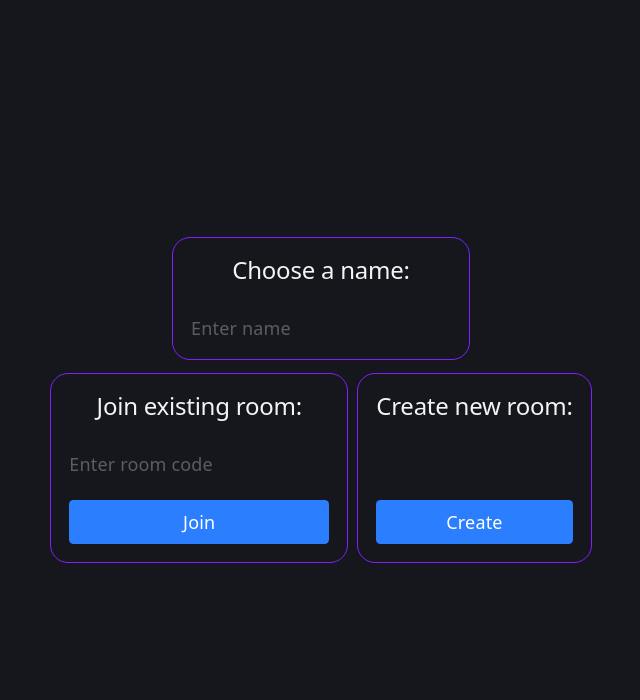
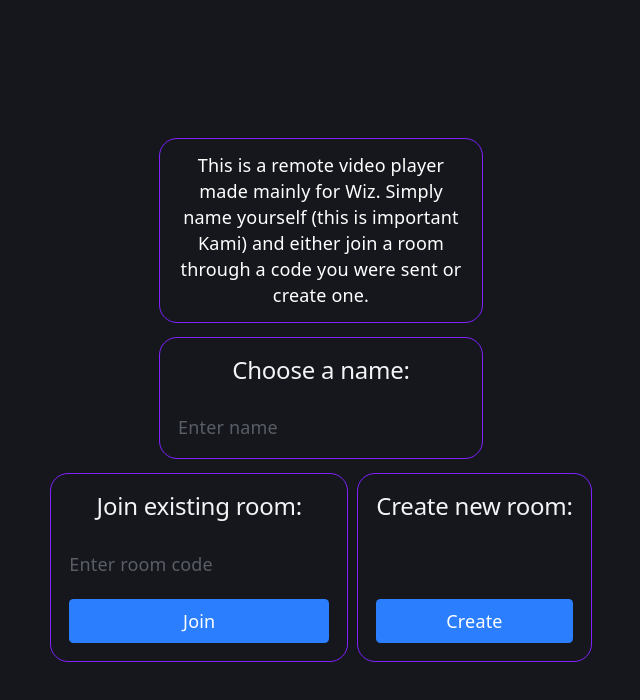
Before and after one commit to HopeLen/remote_video_player_front, a React (Vite) app: page / in a window 1280 px wide. Shown: the top 700 px of the page, without its empty margins (319-959 px from the left). Built offline with nearby package versions, Linux system fonts and the light colour scheme; no server answers.

Commit message:
Added information paragraphs

```diff
--- /dev/null
+++ b/src/components/TextParagraph.tsx
@@ -0,0 +1,11 @@
+function TextParagraph({ text }: { text: string }) {
+  return (
+    <>
+      <p className=" border border-violet-600 rounded-2xl p-3 text-white">
+        {text}
+        </p>
+    </>
+  );
+}
+
+export default TextParagraph;
--- a/src/components/VideoPlayer.tsx
+++ b/src/components/VideoPlayer.tsx
@@ -71,6 +71,7 @@ function VideoPlayer({ roomId }: { roomId: string | null }) {
               src={url}
               width="100%"
               height="100%"
+              volume={0.5}
               controls
               muted={muted}
               playing={playing}
--- a/src/pages/RoomPage.tsx
+++ b/src/pages/RoomPage.tsx
@@ -6,6 +6,7 @@ import VideoPlayer from "../components/VideoPlayer";
 import NameDisplay from "../components/NameDisplay";
 import type { RoomNameType } from "../types/RoomNameType";
 import CopyButton from "../components/CopyButton";
+import TextParagraph from "../components/TextParagraph";
 
 function RoomPage() {
   const [searchParams] = useSearchParams();
@@ -14,6 +15,9 @@ function RoomPage() {
   const name = searchParams.get("name");
 
   const [roomUsers, setRoomUsers] = useState<RoomNameType[]>([]);
+
+  const text =
+    "Paste the youtube link into the input bar and press load to load the video for everyone in the room. Keep in mind the video does NOT autoplay, you'll have to press play. Afterwards the play/pause actions are synced between everyone in the room. The volume and timestamp are NOT synced. All videos by default are looped. Enjoy ;)";
 
   useEffect(() => {
     if (!roomId) return;
@@ -48,6 +52,9 @@ function RoomPage() {
       <div className="md:absolute md:left-4 md:top-1/2 md:-translate-y-1/2">
         <NameDisplay roomUsers={roomUsers} />
       </div>
+        <div className="w-fit max-w-2xs flex flex-col gap-3 md:absolute md:right-4 md:top-1/2 md:-translate-y-1/2">
+        <TextParagraph text={text} />
+      </div>
     </div>
   );
 }
--- a/src/pages/RoomPicker.tsx
+++ b/src/pages/RoomPicker.tsx
@@ -2,19 +2,24 @@ import { useState } from "react";
 import CreateRoom from "../components/CreateRoom";
 import JoinRoom from "../components/JoinRoom";
 import NamePicker from "../components/NamePicker";
+import TextParagraph from "../components/TextParagraph";
 
 function RoomPicker() {
   const [name, setName] = useState("");
 
+  const introText =
+    "This is a remote video player made mainly for Wiz. Simply name yourself (this is important Kami) and either join a room through a code you were sent or create one.";
+
   return (
     <>
       <div className="w-screen h-screen flex justify-center items-center flex-col gap-3">
-        <div>
+        <div className="w-fit max-w-2xs flex flex-col gap-3">
+          <TextParagraph text={introText} />
           <NamePicker onChange={setName} />
         </div>
         <div className="w-fit flex gap-2 flex-col md:flex-row">
           <JoinRoom name={name} />
-          <CreateRoom name={name}/>
+          <CreateRoom name={name} />
         </div>
       </div>
     </>
```
